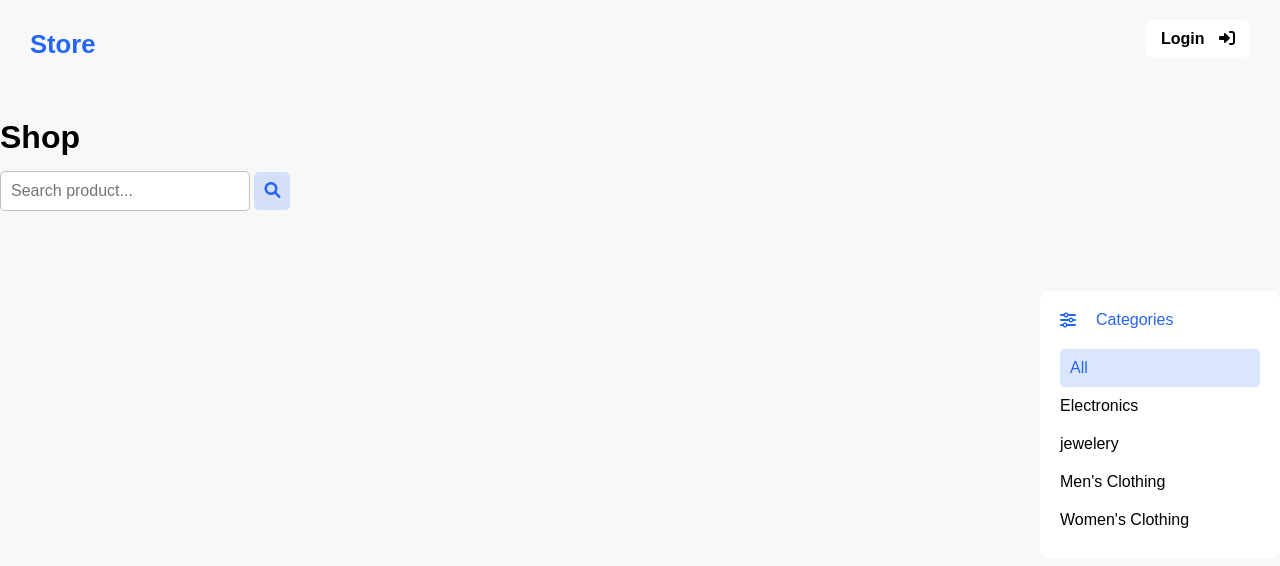
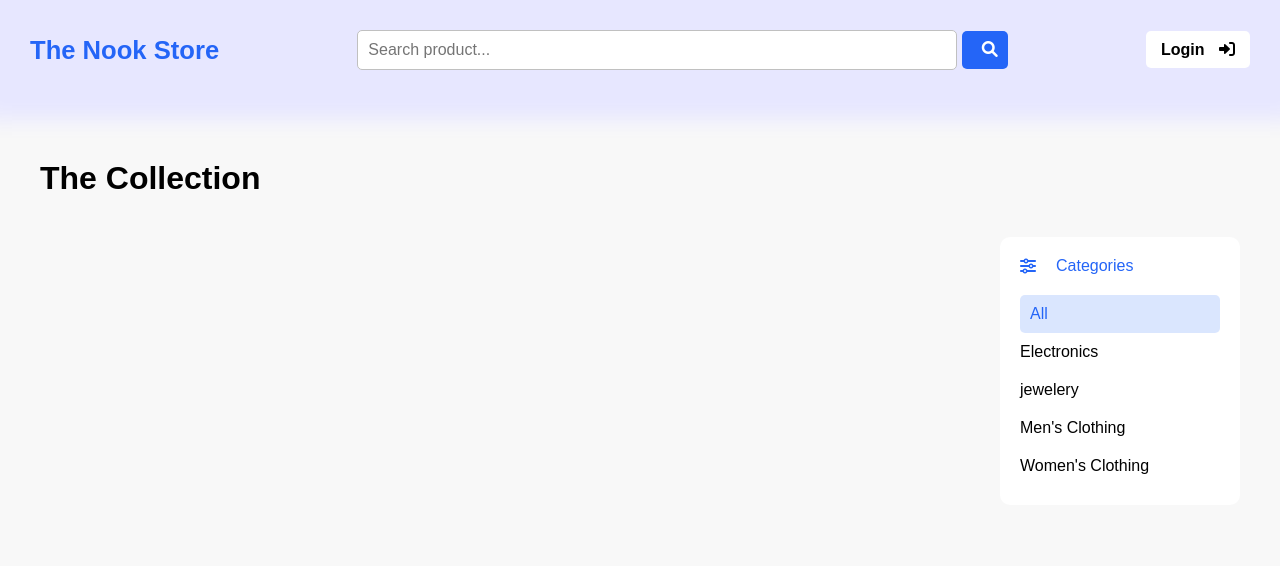
Before and after one commit to merajparsazad/nook-store, a plain HTML site: page index.html in a window 1280 px wide. Drawn offline with Linux system fonts and the light colour scheme; no server answers.

Commit message:
Changes which should apply on 'Implement products functionality' commit

```diff
--- a/css/index.css
+++ b/css/index.css
@@ -1,8 +1,12 @@
 header {
+  width: 100%;
   display: flex;
   justify-content: space-between;
+  align-items: center;
   padding: 30px;
-  margin-bottom: 30px;
+  margin-bottom: 60px;
+  background-color: #e7e7ff;
+  box-shadow: 0px 0px 20px 20px #e7e7ff;
 }
 
 header h3 {
@@ -29,12 +33,8 @@ header a:hover {
   background-color: #000;
 }
 
-#search h1 {
-  margin-bottom: 15px;
-}
-
 #search input {
-  width: 250px;
+  width: 600px;
   padding: 10px;
   border: silver 1px solid;
   border-radius: 5px;
@@ -57,14 +57,20 @@ header a:hover {
   transition: all 0.15s ease-in;
 }
 
-#search button {
+#search button:hover {
   background-color: var(--color-secondary);
   color: var(--color-primary);
 }
 
+h1 {
+  max-width: 1200px;
+  margin: 0 auto;
+}
+
 #container {
   display: flex;
-  margin: 80px 0 40px;
+  margin: 40px auto;
+  max-width: 1200px;
 }
 
 #filter {
--- a/index.html
+++ b/index.html
@@ -3,7 +3,7 @@
   <head>
     <meta charset="UTF-8" />
     <meta name="viewport" content="width=device-width, initial-scale=1.0" />
-    <title>Botostart Store</title>
+    <title>The Nook Store</title>
     <link
       rel="stylesheet"
       href="https://cdnjs.cloudflare.com/ajax/libs/font-awesome/6.0.0/css/all.min.css"
@@ -13,7 +13,11 @@
   </head>
   <body>
     <header>
-      <h3>Store</h3>
+      <h3>The Nook Store</h3>
+      <div id="search">
+        <input type="text" placeholder="Search product..." />
+        <button><i class="fa-solid fa-magnifying-glass"></i></button>
+      </div>
       <div>
         <a href="auth.html" id="login">
           Login
@@ -25,12 +29,8 @@
         </a>
       </div>
     </header>
-    <div id="search">
-      <h1>Shop</h1>
-      <input type="text" placeholder="Search product..." />
-      <button><i class="fa-solid fa-magnifying-glass"></i></button>
-    </div>
-    <div id="container">
+    <h1>The Collection</h1>
+    <main id="container">
       <div id="products"><span id="loader"></span></div>
       <div id="filter">
         <div>
@@ -45,7 +45,7 @@
           <li>Women's Clothing</li>
         </ul>
       </div>
-    </div>
+    </main>
 
     <script type="module" src="./index.js"></script>
   </body>
--- a/index.js
+++ b/index.js
@@ -22,7 +22,7 @@ const showProducts = (products) => {
             <img alt=${product.title} src=${product.image} />
             <h4>${shortenText(product.title)}</h4>
             <div id="price">
-                <p>${product.price}</p>
+                <p>${product.price} $</p>
                 <button>
                     Buy
                     <i class="fa-solid fa-cart-shopping"></i>
```
